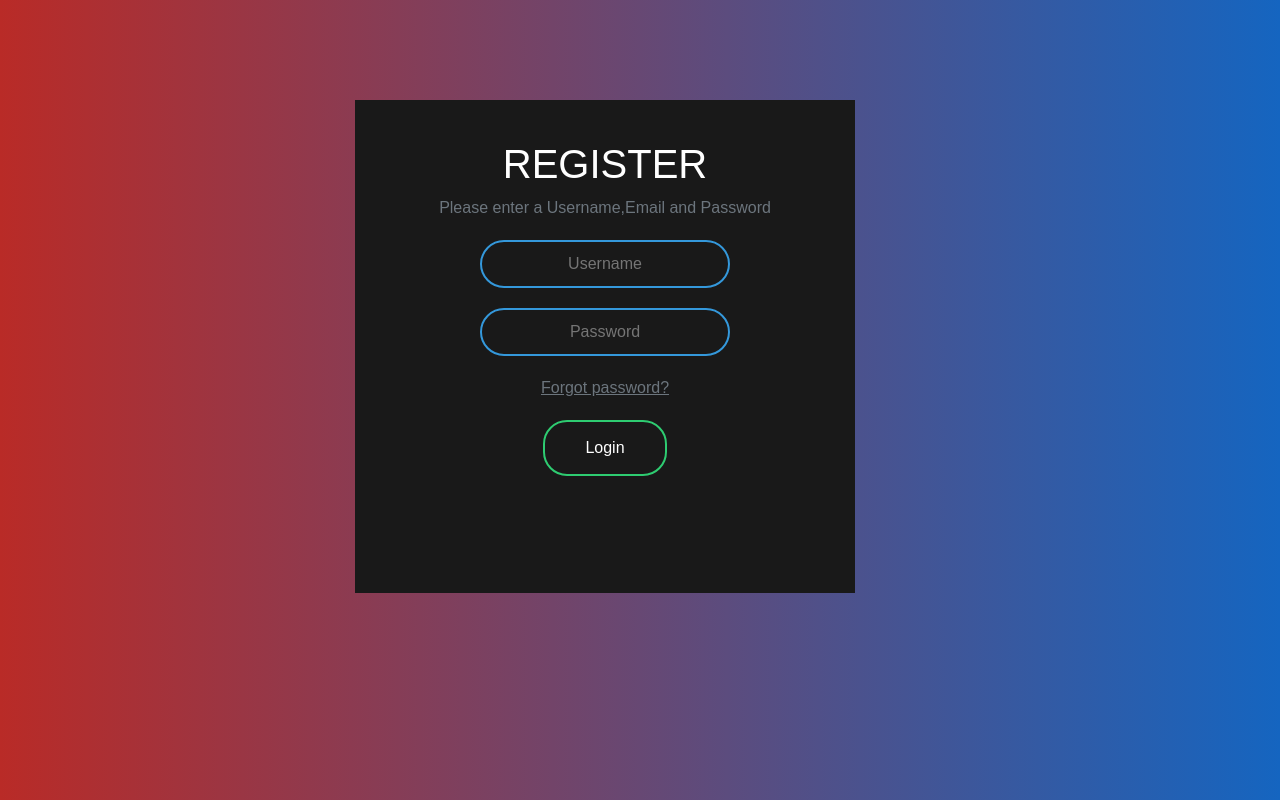
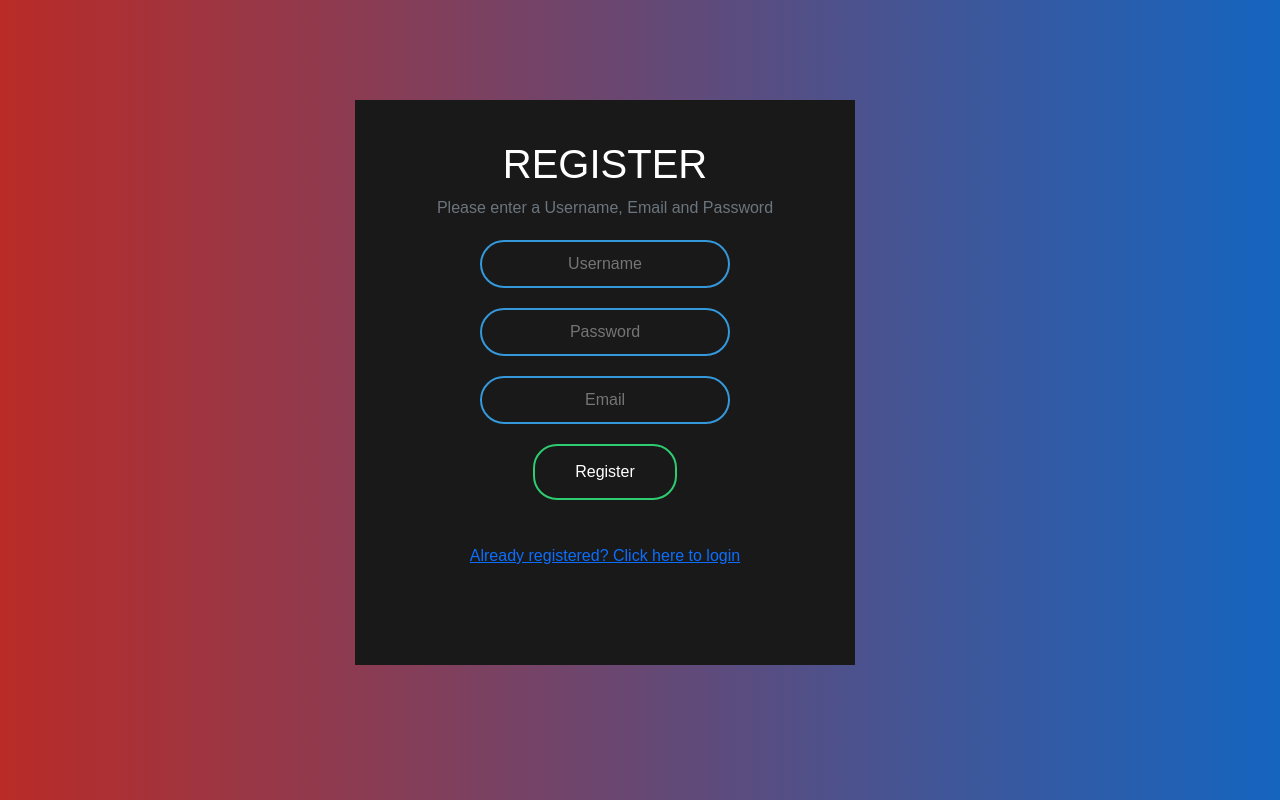
Before and after one commit to JunSean-Fung/it490_group_5, a PHP site: page /register.html in a window 1280 px wide. Run offline with PHP 8.4, Linux system fonts and the light colour scheme.

Commit message:
log in and register linked
log in and registered is link  with email ddress added to resigter page

```diff
--- a/front_end/register.html
+++ b/front_end/register.html
@@ -15,8 +15,13 @@
                 <div class="card">
                     <form onsubmit="event.preventDefault()" class="box">
                         <h1>Register</h1>
-                        <p class="text-muted"> Please enter a Username,Email and Password</p> <input type="text" name="" placeholder="Username"> <input type="password" name="" placeholder="Password">
-                         <a class="forgot text-muted" href="#">Forgot password?</a> <input type="submit" name="" value="Login" href="#">
+                        <p class="text-muted"> Please enter a Username, Email and Password</p>
+                        <input type="text" name="" placeholder="Username">
+                        <input type="password" name="" placeholder="Password">
+                        <input type="text" name="" placeholder="Email">
+                          <input type="submit" name="" value="Register" href="#">
+                          <br>
+                          <a href="login.html">Already registered? Click here to login</a>
                         <div class="col-md-12">
                             <ul class="social-network social-circle">
                                 <li><a href="#" class="icoFacebook" title="Facebook"><i class="fab fa-facebook-f"></i></a></li>
--- a/front_end/styles.css
+++ b/front_end/styles.css
@@ -24,7 +24,8 @@ body {
 }
 
 .box input[type="text"],
-.box input[type="password"] {
+.box input[type="password"]
+{
     border: 0;
     background: none;
     display: block;
```
Also changed, not shown: front_end/login.html (+7 -1 lines), 1 other file.
